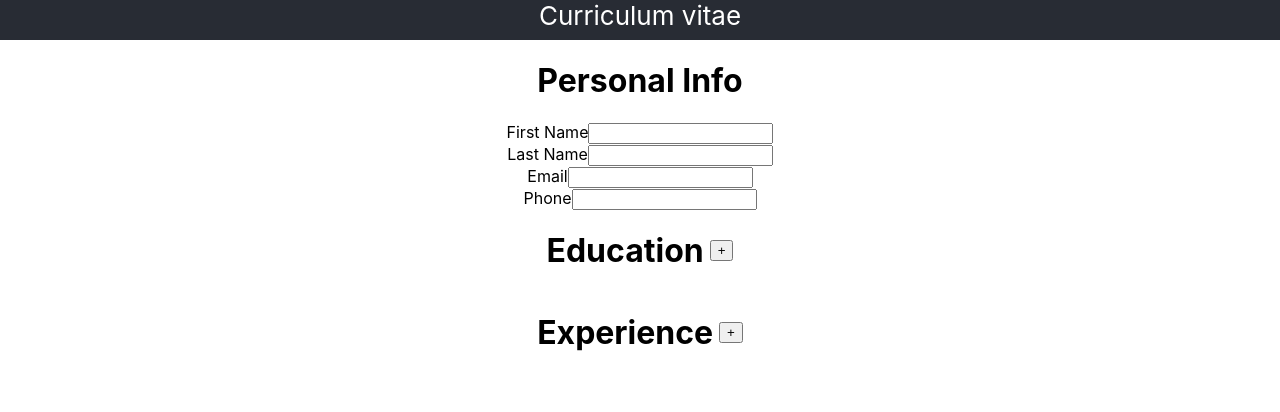
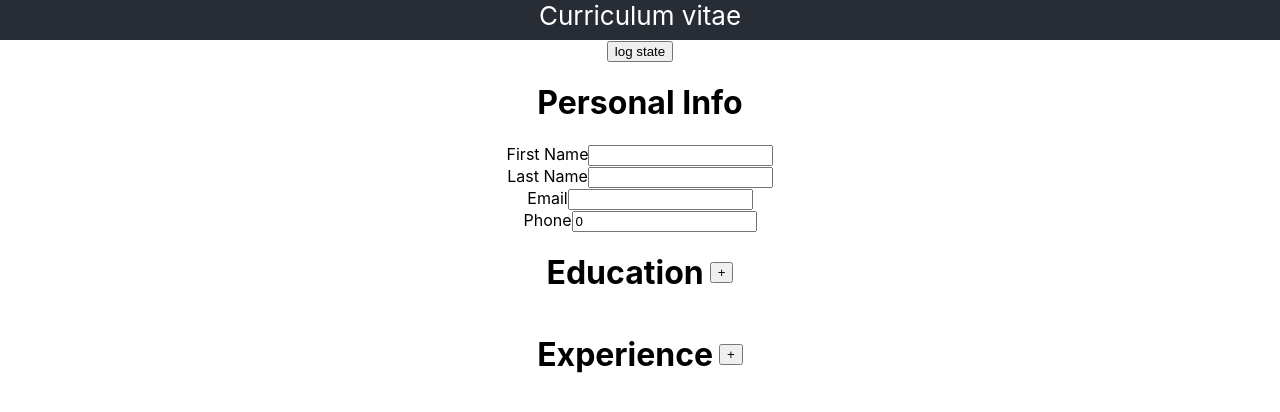
Before and after one commit to BeevMan/cv-project, a React (Create React App) app: page / in a window 1280 px wide. Shown: the top 412 px of the page. Built offline with nearby package versions, Linux system fonts and the light colour scheme.

Commit message:
Changed forms defaultValue to value. Editing experiences lifts state onChange, unwanted effect.

```diff
--- a/src/components/CVInput.js
+++ b/src/components/CVInput.js
@@ -11,8 +11,6 @@ import PracticalExp from "./PracticalExp";
 class CVInput extends Component {
   constructor(props) {
       super(props);
-
-      this.liftStateToCVInput = this.liftStateToCVInput.bind(this);
 
       this.state = {
         generalInfo: { /*
@@ -44,14 +42,19 @@ class CVInput extends Component {
       };
   };
 
-  liftStateToCVInput(name, value) {
+  liftStateToCVInput = (name, value) => {
     this.setState({[name]: value}, () => console.log("CVInput's state", this.state));
+  };
+
+  logState = () => {
+    console.log(this.state)
   };
 
   render() {
 
     return (
       <div className="cv-inputs" >
+          <button onClick={this.logState}>log state</button>
           <GeneralInfo liftStateToCVInput={this.liftStateToCVInput} />
           <EducationExp liftStateToCVInput={this.liftStateToCVInput} edExp={this.state.educationExp} />
           <PracticalExp liftStateToCVInput={this.liftStateToCVInput} practExp={this.state.practicalExp} />
--- a/src/components/EducationExp.js
+++ b/src/components/EducationExp.js
@@ -9,7 +9,6 @@ class EducationExp extends Component {
       this.state = {
         isAddingEd: false,
         isEditingExp: false,
-        editingExpId: 0,
         expInEdit: {},
         exp: {
           name: "",
@@ -105,22 +104,22 @@ class EducationExp extends Component {
       <form>
         <div>
             <label name="name">University / School name</label>
-            <input type="text" id="name" name="name" onChange={this.saveExpEditOnChange} defaultValue={exp.name} required minLength="1"></input>
+            <input type="text" id="name" name="name" onChange={this.saveExpEditOnChange} value={exp.name} required minLength="1"></input>
         </div>
         <div>
             <label name="city">City</label>
-            <input type="text" id="city" name="city"  onChange={this.saveExpEditOnChange} defaultValue={exp.city} required minLength="1"></input>
+            <input type="text" id="city" name="city"  onChange={this.saveExpEditOnChange} value={exp.city} required minLength="1"></input>
         </div>
         <div>
             <label name="degree">Degree / Certification</label>
-            <input type="text" id="degree" name="degree" onChange={this.saveExpEditOnChange} defaultValue={exp.degree} required minLength="1"></input>
+            <input type="text" id="degree" name="degree" onChange={this.saveExpEditOnChange} value={exp.degree} required minLength="1"></input>
         </div>
         <div>
             <label name="start-date">Start date</label>
-            <input type="text" id="start-date" name="start-date" onChange={this.saveExpEditOnChange} defaultValue={exp.startDate} required minLength="4" maxLength="4"></input>
+            <input type="text" id="start-date" name="start-date" onChange={this.saveExpEditOnChange} value={exp.startDate} required minLength="4" maxLength="4"></input>
 
             <label name="end-date">End date</label>
-            <input type="text" id="end-date" name="end-date" onChange={this.saveExpEditOnChange} defaultValue={exp.endDate} required minLength="4" maxLength="4"></input>
+            <input type="text" id="end-date" name="end-date" onChange={this.saveExpEditOnChange} value={exp.endDate} required minLength="4" maxLength="4"></input>
         </div>
         <div>
             <button onClick={this.toggleIsEditing}>Cancel</button>
@@ -163,22 +162,22 @@ class EducationExp extends Component {
       <form>
         <div>
             <label name="name">University / School name</label>
-            <input onChange={this.updateCurExp} type="text" id="name" name="name" defaultValue={this.state.exp.name} required minLength="1"></input>
+            <input onChange={this.updateCurExp} type="text" id="name" name="name" value={this.state.exp.name} required minLength="1"></input>
         </div>
         <div>
             <label name="city">City</label>
-            <input onChange={this.updateCurExp} type="text" id="city" name="city" defaultValue={this.state.exp.city} required minLength="1"></input>
+            <input onChange={this.updateCurExp} type="text" id="city" name="city" value={this.state.exp.city} required minLength="1"></input>
         </div>
         <div>
             <label name="degree">Degree / Certification</label>
-            <input onChange={this.updateCurExp} type="text" id="degree" name="degree" defaultValue={this.state.exp.degree} required minLength="1"></input>
+            <input onChange={this.updateCurExp} type="text" id="degree" name="degree" value={this.state.exp.degree} required minLength="1"></input>
         </div>
         <div>
             <label name="start-date">Start date</label>
-            <input onChange={this.updateCurExp} type="text" id="start-date" name="start-date" defaultValue={this.state.exp.startDate} required minLength="4" maxLength="4"></input>
+            <input onChange={this.updateCurExp} type="text" id="start-date" name="start-date" value={this.state.exp.startDate} required minLength="4" maxLength="4"></input>
 
             <label name="end-date">End date</label>
-            <input onChange={this.updateCurExp} type="text" id="end-date" name="end-date" defaultValue={this.state.exp.endDate} required minLength="4" maxLength="4"></input>
+            <input onChange={this.updateCurExp} type="text" id="end-date" name="end-date" value={this.state.exp.endDate} required minLength="4" maxLength="4"></input>
         </div>
         <div>
             <button onClick={this.cancelExp}>Cancel</button>
--- a/src/components/GeneralInfo.js
+++ b/src/components/GeneralInfo.js
@@ -39,19 +39,19 @@ class GeneralInfo extends Component {
         <h1>Personal Info</h1>
         <div>
             <label name="first-name">First Name</label>
-            <input onChange={this.updateGeneralInfo} type="text" id="first-name" name="first-name" required minLength="1"></input>
+            <input onChange={this.updateGeneralInfo} type="text" id="first-name" name="first-name" value={this.state.firstName} required minLength="1"></input>
         </div>
         <div>
             <label name="last-name">Last Name</label>
-            <input onChange={this.updateGeneralInfo} type="text" id="last-name" name="last-name" required minLength="1"></input>
+            <input onChange={this.updateGeneralInfo} type="text" id="last-name" name="last-name" value={this.state.lastName} required minLength="1"></input>
         </div>
         <div>
             <label name="email">Email</label>
-            <input onChange={this.updateGeneralInfo} type="text" id="email" name="email" required minLength="1"></input>
+            <input onChange={this.updateGeneralInfo} type="text" id="email" name="email" value={this.state.email} required minLength="1"></input>
         </div>
         <div>
             <label name="phone">Phone</label>
-            <input onChange={this.updateGeneralInfo} type="text" id="phone" name="phone" required minLength="1"></input>
+            <input onChange={this.updateGeneralInfo} type="text" id="phone" name="phone" value={this.state.phone} required minLength="1"></input>
         </div>
       </form>
     );
--- a/src/components/PracticalExp.js
+++ b/src/components/PracticalExp.js
@@ -9,7 +9,6 @@ class PracticalExp extends Component {
       this.state = {
         isAddingExp: false,
         isEditingExp: false,
-        editingExpId: 0,
         expInEdit: {},
         exp: {
           title: "",
@@ -70,12 +69,17 @@ class PracticalExp extends Component {
   toggleIsEditing = (e) => {
     let exp;
     if (e) {
-      const id = e.target.parentNode.getAttribute('id');
-      const experiences = this.props.practExp;
-      const expInd = experiences.findIndex((exp) => exp.id === id);
-      exp = experiences[expInd];
+      if (e.target.innerText === 'Cancel') {
+        e.preventDefault();
+      } else {
+        const id = e.target.parentNode.getAttribute('id');
+        const experiences = this.props.practExp;
+        const expInd = experiences.findIndex((exp) => exp.id === id);
+        exp = experiences[expInd];
+      }
     }
     this.state.isEditingExp ? this.setState({isEditingExp: false, expInEdit: {}}) : this.setState({isEditingExp: true, expInEdit: exp});
+    console.log(this.props.practExp)
   };
 
   saveExpEdit = (e) => {
@@ -84,7 +88,7 @@ class PracticalExp extends Component {
     const expInd = experiences.findIndex((exp) => exp.id === this.state.expInEdit.id);
     experiences[expInd] = this.state.expInEdit;
     this.props.liftStateToCVInput('practicalExp', experiences);
-    this.toggleIsEditing(); // should I pass e into this function???
+    this.toggleIsEditing();
   };
 
   saveExpEditOnChange = (e) => {
@@ -105,22 +109,22 @@ class PracticalExp extends Component {
       <form>
         <div>
             <label name="title">Title</label>
-            <input type="text" id="title" name="title" onChange={this.saveExpEditOnChange} defaultValue={exp.title} required minLength="1"></input>
+            <input type="text" id="title" name="title" onChange={this.saveExpEditOnChange} value={exp.title} required minLength="1"></input>
         </div>
         <div>
             <label name="name">Company Name</label>
-            <input type="text" id="name" name="name"  onChange={this.saveExpEditOnChange} defaultValue={exp.name} required minLength="1"></input>
+            <input type="text" id="name" name="name"  onChange={this.saveExpEditOnChange} value={exp.name} required minLength="1"></input>
         </div>
         <div>
             <label name="city">City</label>
-            <input type="text" id="city" name="city" onChange={this.saveExpEditOnChange} defaultValue={exp.city} required minLength="1"></input>
+            <input type="text" id="city" name="city" onChange={this.saveExpEditOnChange} value={exp.city} required minLength="1"></input>
         </div>
         <div>
             <label name="start-date">Start date</label>
-            <input type="text" id="start-date" name="start-date" onChange={this.saveExpEditOnChange} defaultValue={exp.startDate} required minLength="4" maxLength="4"></input>
+            <input type="text" id="start-date" name="start-date" onChange={this.saveExpEditOnChange} value={exp.startDate} required minLength="4" maxLength="4"></input>
 
             <label name="end-date">End date</label>
-            <input type="text" id="end-date" name="end-date" onChange={this.saveExpEditOnChange} defaultValue={exp.endDate} required minLength="4" maxLength="4"></input>
+            <input type="text" id="end-date" name="end-date" onChange={this.saveExpEditOnChange} value={exp.endDate} required minLength="4" maxLength="4"></input>
         </div>
         <div>
             <button onClick={this.toggleIsEditing}>Cancel</button>
@@ -163,22 +167,22 @@ class PracticalExp extends Component {
         <form>
           <div>
               <label name="title">Title</label>
-              <input onChange={this.updateCurExp} type="text" id="title" name="title" defaultValue={this.state.exp.title} required minLength="1"></input>
+              <input onChange={this.updateCurExp} type="text" id="title" name="title" value={this.state.exp.title} required minLength="1"></input>
           </div>
           <div>
               <label name="name">Company Name</label>
-              <input onChange={this.updateCurExp} type="text" id="name" name="name" defaultValue={this.state.exp.name} required minLength="1"></input>
+              <input onChange={this.updateCurExp} type="text" id="name" name="name" value={this.state.exp.name} required minLength="1"></input>
           </div>
           <div>
               <label name="city">City</label>
-              <input onChange={this.updateCurExp} type="text" id="city" name="city" defaultValue={this.state.exp.city} required minLength="1"></input>
+              <input onChange={this.updateCurExp} type="text" id="city" name="city" value={this.state.exp.city} required minLength="1"></input>
           </div>
           <div>
               <label name="start-date">Start date</label>
-              <input onChange={this.updateCurExp} type="text" id="start-date" name="start-date" defaultValue={this.state.exp.startDate} required minLength="4" maxLength="4"></input>
+              <input onChange={this.updateCurExp} type="text" id="start-date" name="start-date" value={this.state.exp.startDate} required minLength="4" maxLength="4"></input>
 
               <label name="end-date">End date</label>
-              <input onChange={this.updateCurExp} type="text" id="end-date" name="end-date" defaultValue={this.state.exp.endDate} required minLength="4" maxLength="4"></input>
+              <input onChange={this.updateCurExp} type="text" id="end-date" name="end-date" value={this.state.exp.endDate} required minLength="4" maxLength="4"></input>
           </div>
           <div>
               <button onClick={this.cancelExp}>Cancel</button>
```
Also changed, not shown: 1 other file (tests, documents, lock files or other folders).
